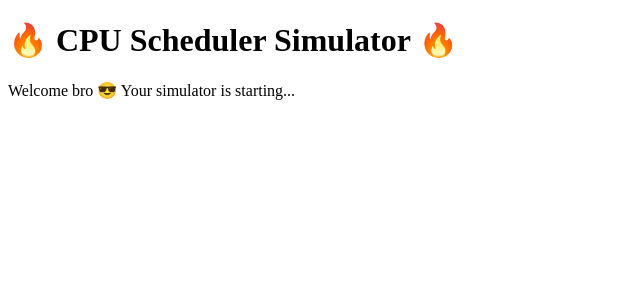
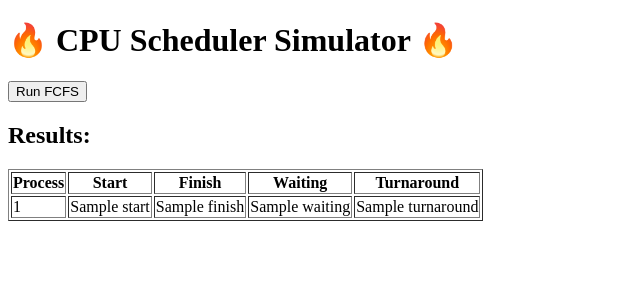
Before and after one commit to lakshmimallesh-dev/cpu-scheduler-simulator, a Flask app: template templates/index.html in a window 1280 px wide. Shown: the top 300 px of the page, without its empty margins (0-640 px from the left). Run offline with Flask 3, Linux system fonts and the light colour scheme; the template is opened without the code that fills it: most values are stand-ins (such as "Sample title", 1, 10 or a date in 2020).

Commit message:
Day 2: FCFS scheduling implemented

```diff
--- a/app.py
+++ b/app.py
@@ -1,10 +1,52 @@
-from flask import Flask, render_template
+from flask import Flask, render_template, request
 
 app = Flask(__name__)
 
-@app.route('/')
+# FCFS Algorithm
+def fcfs(processes):
+    processes.sort(key=lambda x: x['arrival'])
+
+    time = 0
+    result = []
+
+    for p in processes:
+        if time < p['arrival']:
+            time = p['arrival']
+
+        start = time
+        finish = time + p['burst']
+
+        waiting = start - p['arrival']
+        turnaround = finish - p['arrival']
+
+        result.append({
+            'id': p['id'],
+            'start': start,
+            'finish': finish,
+            'waiting': waiting,
+            'turnaround': turnaround
+        })
+
+        time = finish
+
+    return result
+
+
+@app.route('/', methods=['GET', 'POST'])
 def home():
-    return render_template('index.html')
+    if request.method == 'POST':
+        # sample data (temporary)
+        processes = [
+            {'id': 'P1', 'arrival': 0, 'burst': 5},
+            {'id': 'P2', 'arrival': 1, 'burst': 3},
+            {'id': 'P3', 'arrival': 2, 'burst': 2}
+        ]
+
+        result = fcfs(processes)
+        return render_template('index.html', result=result)
+
+    return render_template('index.html', result=None)
+
 
 if __name__ == '__main__':
     app.run(debug=True)
--- a/templates/index.html
+++ b/templates/index.html
@@ -5,6 +5,33 @@
 </head>
 <body>
     <h1>🔥 CPU Scheduler Simulator 🔥</h1>
-    <p>Welcome bro 😎 Your simulator is starting...</p>
+
+    <form method="POST">
+        <button type="submit">Run FCFS</button>
+    </form>
+
+    {% if result %}
+    <h2>Results:</h2>
+    <table border="1">
+        <tr>
+            <th>Process</th>
+            <th>Start</th>
+            <th>Finish</th>
+            <th>Waiting</th>
+            <th>Turnaround</th>
+        </tr>
+
+        {% for p in result %}
+        <tr>
+            <td>{{ p.id }}</td>
+            <td>{{ p.start }}</td>
+            <td>{{ p.finish }}</td>
+            <td>{{ p.waiting }}</td>
+            <td>{{ p.turnaround }}</td>
+        </tr>
+        {% endfor %}
+    </table>
+    {% endif %}
+
 </body>
 </html>
```
